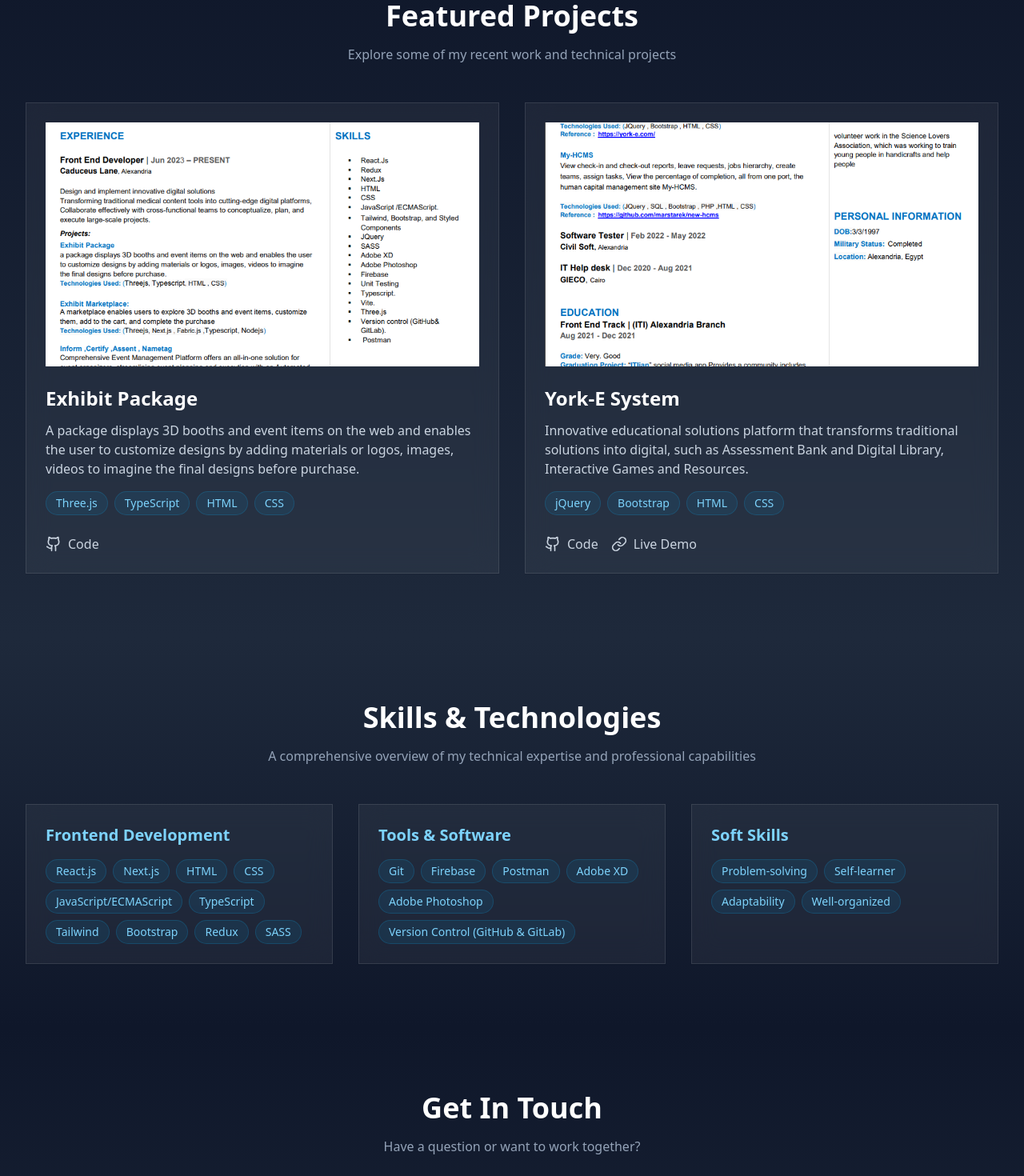
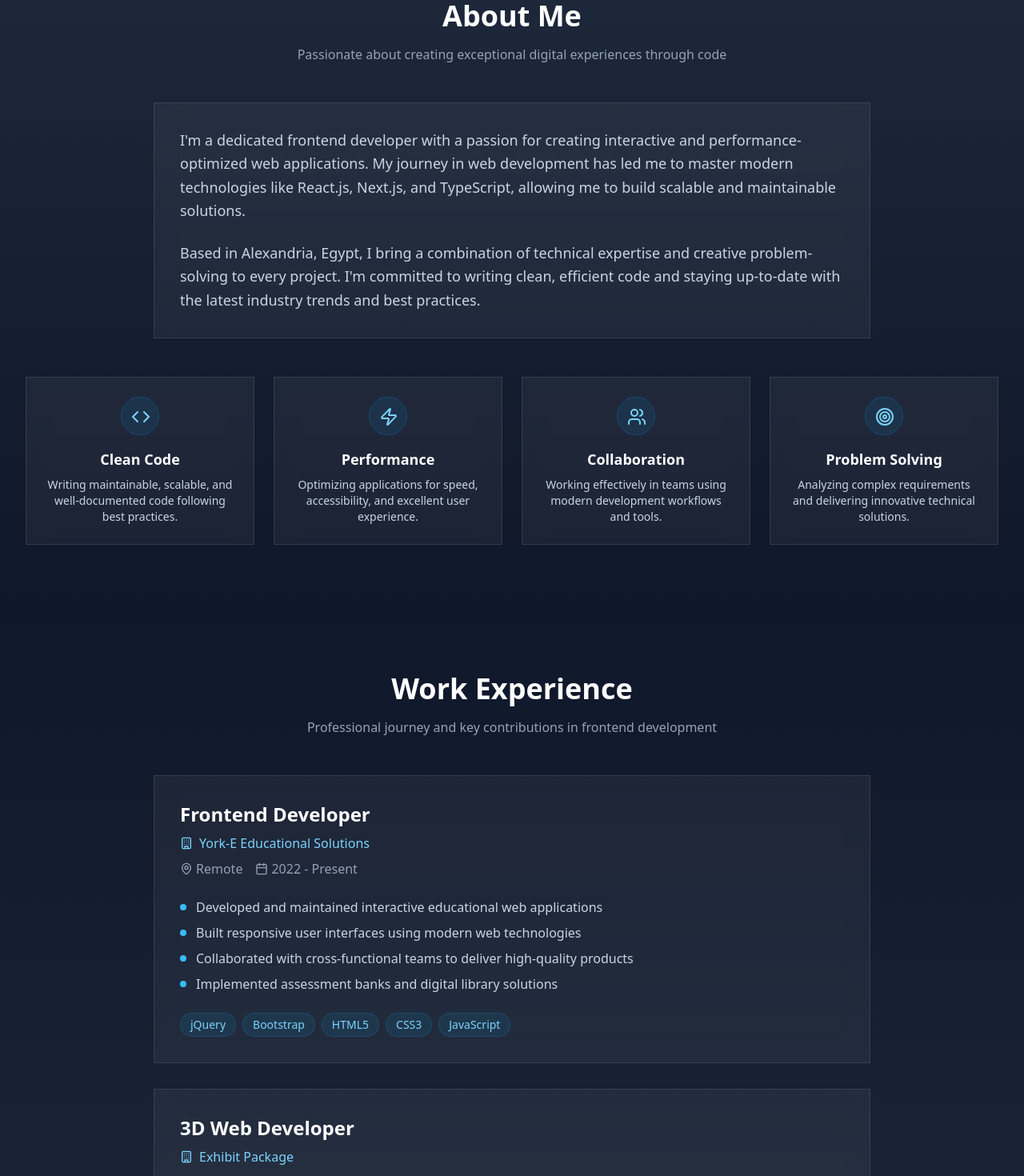
Before and after one commit to marstarek/Tarek-Ahmed, a React (Vite) app: page / in a window 1280 px wide. Shown: the part 880-2350 px from the top of the page at 80% size. Built offline with nearby package versions, Linux system fonts and the light colour scheme.

Commit message:
Enhance portfolio with old site info
Merge information from the old portfolio site into the new one.

```diff
--- /dev/null
+++ b/src/components/About.tsx
@@ -0,0 +1,73 @@
+import React from 'react';
+import { Card, CardContent } from "@/components/ui/card";
+import { Code, Zap, Users, Target } from 'lucide-react';
+
+const About = () => {
+  const highlights = [
+    {
+      icon: Code,
+      title: "Clean Code",
+      description: "Writing maintainable, scalable, and well-documented code following best practices."
+    },
+    {
+      icon: Zap,
+      title: "Performance",
+      description: "Optimizing applications for speed, accessibility, and excellent user experience."
+    },
+    {
+      icon: Users,
+      title: "Collaboration",
+      description: "Working effectively in teams using modern development workflows and tools."
+    },
+    {
+      icon: Target,
+      title: "Problem Solving",
+      description: "Analyzing complex requirements and delivering innovative technical solutions."
+    }
+  ];
+
+  return (
+    <section id="about" className="py-20 bg-gradient-to-b from-slate-800 to-slate-900">
+      <div className="container">
+        <h2 className="text-4xl font-bold text-center text-white mb-4">
+          About Me
+        </h2>
+        <p className="text-slate-400 text-center mb-12 max-w-2xl mx-auto">
+          Passionate about creating exceptional digital experiences through code
+        </p>
+
+        <div className="max-w-4xl mx-auto mb-12">
+          <Card className="bg-white/5 backdrop-blur-lg border-white/10">
+            <CardContent className="p-8">
+              <p className="text-slate-300 text-lg leading-relaxed mb-6">
+                I'm a dedicated frontend developer with a passion for creating interactive and performance-optimized web applications.
+                My journey in web development has led me to master modern technologies like React.js, Next.js, and TypeScript,
+                allowing me to build scalable and maintainable solutions.
+              </p>
+              <p className="text-slate-300 text-lg leading-relaxed">
+                Based in Alexandria, Egypt, I bring a combination of technical expertise and creative problem-solving to every project.
+                I'm committed to writing clean, efficient code and staying up-to-date with the latest industry trends and best practices.
+              </p>
+            </CardContent>
+          </Card>
+        </div>
+
+        <div className="grid grid-cols-1 md:grid-cols-2 lg:grid-cols-4 gap-6">
+          {highlights.map((item, index) => (
+            <Card key={index} className="bg-white/5 backdrop-blur-lg border-white/10 hover:bg-white/10 transition-colors duration-300">
+              <CardContent className="p-6 text-center">
+                <div className="w-12 h-12 mx-auto mb-4 p-3 bg-sky-500/10 rounded-full border border-sky-500/20">
+                  <item.icon className="w-6 h-6 text-sky-300" />
+                </div>
+                <h3 className="text-lg font-semibold text-white mb-2">{item.title}</h3>
+                <p className="text-slate-300 text-sm">{item.description}</p>
+              </CardContent>
+            </Card>
+          ))}
+        </div>
+      </div>
+    </section>
+  );
+};
+
+export default About;
--- /dev/null
+++ b/src/components/Experience.tsx
@@ -0,0 +1,106 @@
+import React from 'react';
+import { Card, CardContent } from "@/components/ui/card";
+import { Calendar, MapPin, Building } from 'lucide-react';
+
+interface ExperienceItem {
+  title: string;
+  company: string;
+  location: string;
+  duration: string;
+  description: string[];
+  technologies: string[];
+}
+
+const experienceData: ExperienceItem[] = [
+  {
+    title: "Frontend Developer",
+    company: "York-E Educational Solutions",
+    location: "Remote",
+    duration: "2022 - Present",
+    description: [
+      "Developed and maintained interactive educational web applications",
+      "Built responsive user interfaces using modern web technologies",
+      "Collaborated with cross-functional teams to deliver high-quality products",
+      "Implemented assessment banks and digital library solutions"
+    ],
+    technologies: ["jQuery", "Bootstrap", "HTML5", "CSS3", "JavaScript"]
+  },
+  {
+    title: "3D Web Developer",
+    company: "Exhibit Package",
+    location: "Alexandria, Egypt",
+    duration: "2021 - 2022",
+    description: [
+      "Created immersive 3D booth visualizations for trade shows and events",
+      "Implemented customization features for materials, logos, and branding",
+      "Optimized 3D rendering performance for web browsers",
+      "Developed user-friendly interfaces for design customization"
+    ],
+    technologies: ["Three.js", "TypeScript", "HTML5", "CSS3", "WebGL"]
+  }
+];
+
+const Experience = () => {
+  return (
+    <section id="experience" className="py-20 bg-gradient-to-b from-slate-900 to-slate-800">
+      <div className="container">
+        <h2 className="text-4xl font-bold text-center text-white mb-4">
+          Work Experience
+        </h2>
+        <p className="text-slate-400 text-center mb-12 max-w-2xl mx-auto">
+          Professional journey and key contributions in frontend development
+        </p>
+
+        <div className="max-w-4xl mx-auto space-y-8">
+          {experienceData.map((experience, index) => (
+            <Card key={index} className="bg-white/5 backdrop-blur-lg border-white/10 hover:bg-white/10 transition-colors duration-300">
+              <CardContent className="p-8">
+                <div className="flex flex-col lg:flex-row lg:justify-between lg:items-start mb-6">
+                  <div className="mb-4 lg:mb-0">
+                    <h3 className="text-2xl font-semibold text-white mb-2">{experience.title}</h3>
+                    <div className="flex items-center text-sky-300 mb-2">
+                      <Building className="w-4 h-4 mr-2" />
+                      <span className="font-medium">{experience.company}</span>
+                    </div>
+                    <div className="flex flex-wrap gap-4 text-slate-400">
+                      <div className="flex items-center">
+                        <MapPin className="w-4 h-4 mr-1" />
+                        <span>{experience.location}</span>
+                      </div>
+                      <div className="flex items-center">
+                        <Calendar className="w-4 h-4 mr-1" />
+                        <span>{experience.duration}</span>
+                      </div>
+                    </div>
+                  </div>
+                </div>
+
+                <ul className="text-slate-300 space-y-2 mb-6">
+                  {experience.description.map((item, idx) => (
+                    <li key={idx} className="flex items-start">
+                      <span className="w-2 h-2 bg-sky-400 rounded-full mt-2 mr-3 flex-shrink-0"></span>
+                      {item}
+                    </li>
+                  ))}
+                </ul>
+
+                <div className="flex flex-wrap gap-2">
+                  {experience.technologies.map((tech, idx) => (
+                    <span
+                      key={idx}
+                      className="px-3 py-1 text-sm font-medium rounded-full bg-sky-500/10 text-sky-300 border border-sky-500/20"
+                    >
+                      {tech}
+                    </span>
+                  ))}
+                </div>
+              </CardContent>
+            </Card>
+          ))}
+        </div>
+      </div>
+    </section>
+  );
+};
+
+export default Experience;
--- a/src/components/Navigation.tsx
+++ b/src/components/Navigation.tsx
@@ -11,6 +11,9 @@ const Navigation = () => {
             Tarek Ahmed
           </Link>
           <div className="hidden md:flex space-x-8">
+            <a href="#home" className="text-slate-300 hover:text-white transition-colors">Home</a>
+            <a href="#about" className="text-slate-300 hover:text-white transition-colors">About</a>
+            <a href="#experience" className="text-slate-300 hover:text-white transition-colors">Experience</a>
             <a href="#projects" className="text-slate-300 hover:text-white transition-colors">Projects</a>
             <a href="#skills" className="text-slate-300 hover:text-white transition-colors">Skills</a>
             <a href="#contact" className="text-slate-300 hover:text-white transition-colors">Contact</a>
--- a/src/pages/Index.tsx
+++ b/src/pages/Index.tsx
@@ -1,6 +1,8 @@
 
 import Navigation from '@/components/Navigation';
 import Hero from '@/components/Hero';
+import About from '@/components/About';
+import Experience from '@/components/Experience';
 import Projects from '@/components/Projects';
 import Skills from '@/components/Skills';
 import Contact from '@/components/Contact';
@@ -11,6 +13,8 @@ const Index = () => {
       <Navigation />
       <main>
         <Hero />
+        <About />
+        <Experience />
         <Projects />
         <Skills />
         <Contact />
```
Also changed, not shown: src/components/Hero.tsx (+1 -1 lines).
